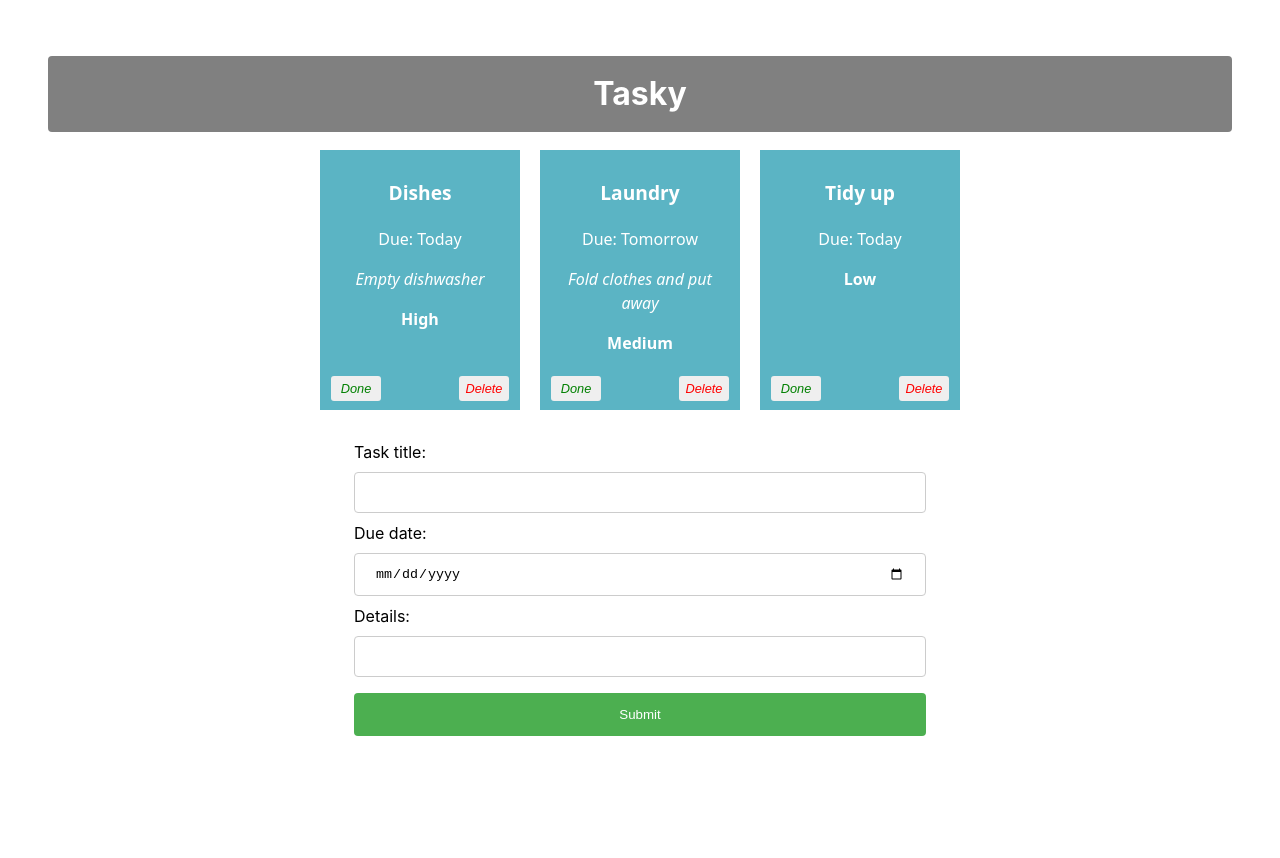
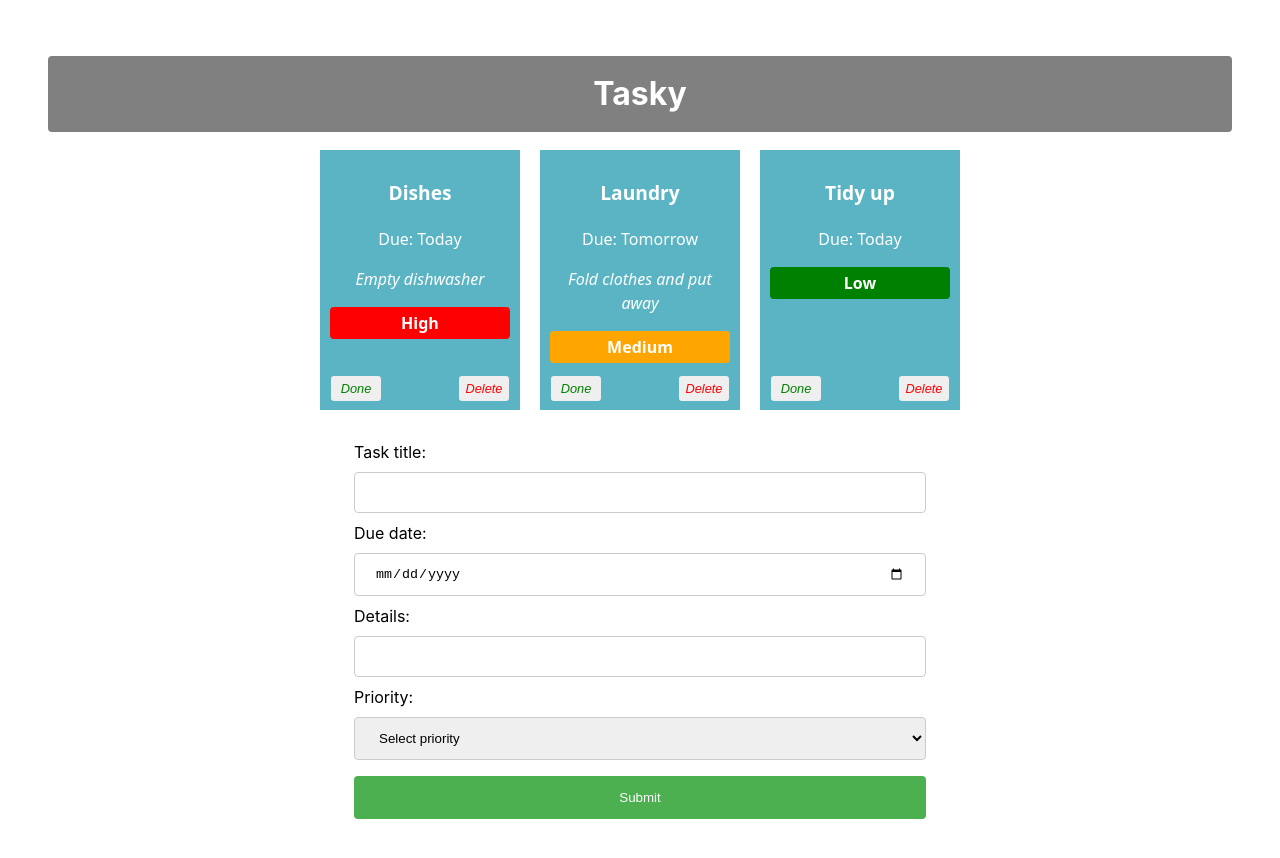
Before and after one commit to 20107569/react-basics-labs, a React (Vite) app in the folder tasky/: page / in a window 1280 px wide. Shown: the top 858 px of the page. Before the commit the page ends 812 px from the top, so only its background shows below. Built offline with nearby package versions, Linux system fonts and the light colour scheme.

Commit message:
Tasky Lab 2b - Exercises done

```diff
--- a/tasky/src/App.css
+++ b/tasky/src/App.css
@@ -103,3 +103,12 @@
   width: 50%;
   margin: auto;
 }
+
+select {
+  width: 100%;
+  padding: 12px 20px;
+  margin: 8px 0;
+  border: 1px solid #ccc;
+  border-radius: 4px;
+  box-sizing: border-box;
+}
--- a/tasky/src/App.jsx
+++ b/tasky/src/App.jsx
@@ -29,7 +29,8 @@
   const [ formState, setFormState ] = useState({
     title: "",
     description: "",
-    deadline: ""
+    deadline: "",
+    priority: ""
   });
 
   const formChangeHandler = (event) => {
@@ -44,6 +45,9 @@
           break;
       case "deadline":
           form.deadline = event.target.value;
+          break;
+      case "priority":
+          form.priority = event.target.value;
           break;
       default:
           form = formState;
--- a/tasky/src/components/Form.jsx
+++ b/tasky/src/components/Form.jsx
@@ -20,6 +20,17 @@
             <input type="text" name="description" onChange={(event) => props.change(event)}
 />
         </label>
+        <br />
+        <label>
+            Priority:
+            <select name="priority" required onChange={(event) => props.change(event)}>
+                <option value="">Select priority</option>
+                <option value="Low">Low</option>
+                <option value="Medium">Medium</option>
+                <option value="High">High</option>
+            </select>
+
+        </label>
         <input type="submit" value="Submit" />
         </form>
     </div>
--- a/tasky/src/components/Task.jsx
+++ b/tasky/src/components/Task.jsx
@@ -7,7 +7,7 @@
             <p className="title">{props.title}</p>
             <p>Due: {props.deadline}</p>
             <p className="description">{props.description}</p>
-            <p className="priority">{props.priority}</p>
+            <p className="priority" style={{backgroundColor: props.priority === "High" ? "red" : props.priority === "Medium" ? "orange" : "green",padding: "4px", borderRadius: "4px", color: "white"}}>{props.priority}</p>
             <button onClick={props.markDone} className='doneButton'>Done</button>
             <button className='deleteButton' onClick={props.deleteTask}>Delete</button>
 
```
